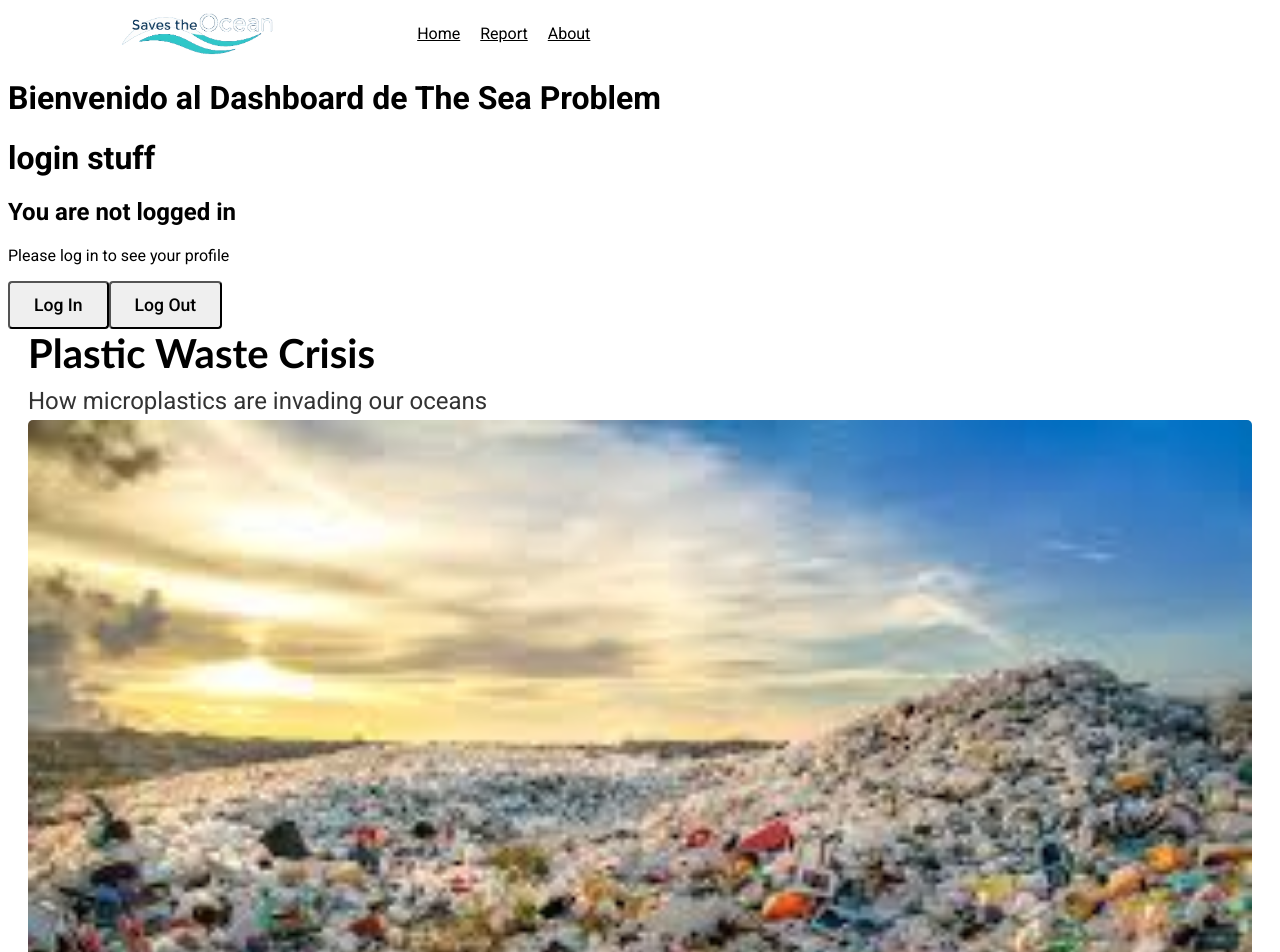
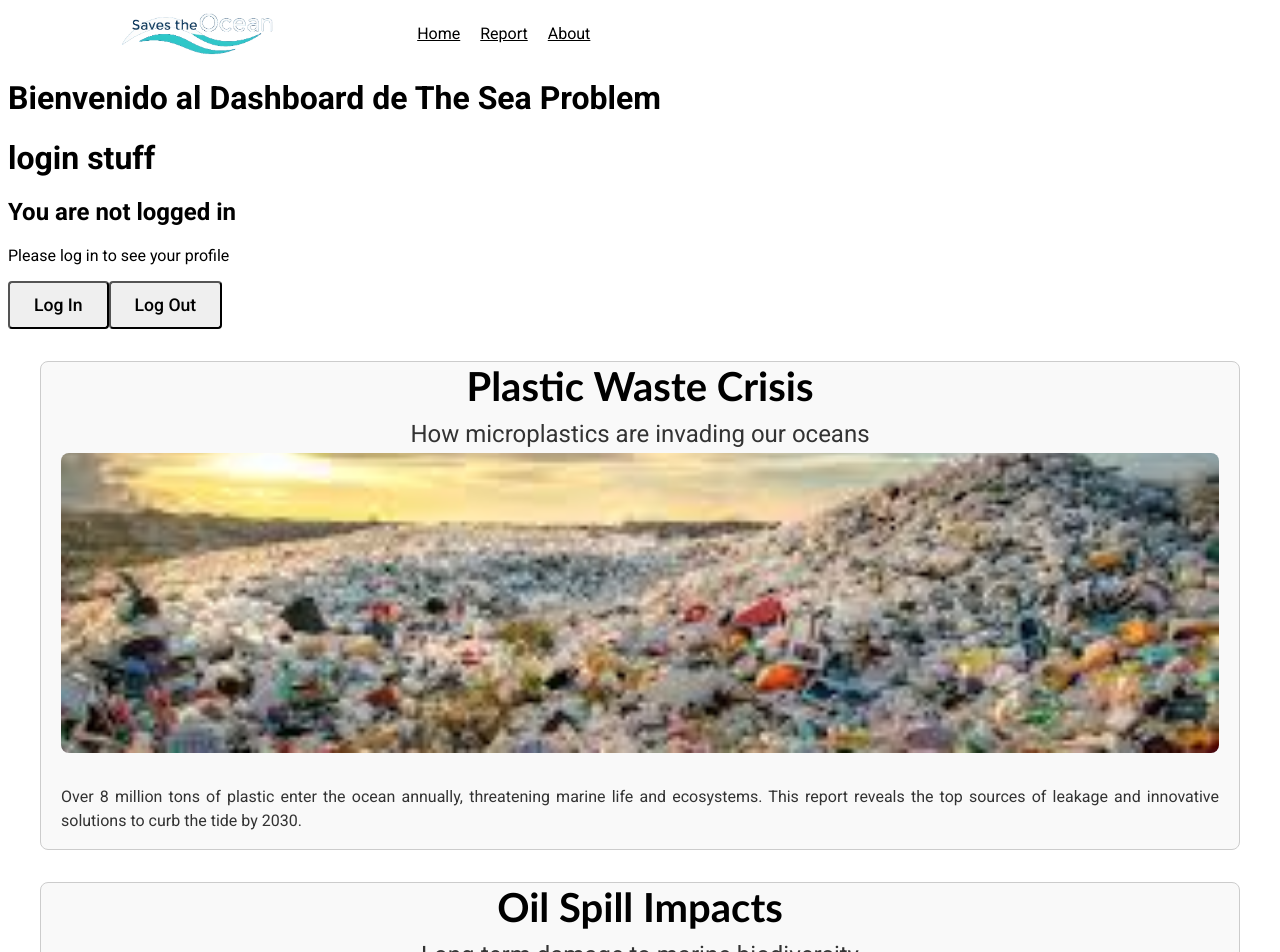
Before and after one commit to IsaacRamosDaw/TheSeaProblem, a React (Vite) app in the folder frontend/: page / in a window 1280 px wide. Shown: the top 952 px of the page. Built offline with nearby package versions, Linux system fonts and the light colour scheme; no server answers.

Commit message:
doing presentation v2

```diff
--- a/frontend/src/components/landing/staticReports/individualStaticReport/staticReportComp.scss
+++ b/frontend/src/components/landing/staticReports/individualStaticReport/staticReportComp.scss
@@ -20,9 +20,47 @@ div.static-report {
     margin: 0 auto;
     width: 100%;
     border-radius: 5px;
+
+    @include respond-to(desktop) {
+      width: 100%;
+    max-height: 300px;
+    object-fit: cover;
+    border-radius: 8px;
+    margin-bottom: 1rem;
+    }
   }
 
   .paragraph{
     margin: 5px 0;
   }
 }
+
+.static-report {
+  display: flex;
+  flex-direction: column;
+  align-items: center;
+  margin: 2rem;
+  padding: 1rem;
+  border: 1px solid #ccc;
+  border-radius: 8px;
+  background-color: #f9f9f9;
+
+  .report-title {
+    font-size: 2em;
+    font-weight: bold;
+    margin-bottom: 0.5rem;
+  }
+
+  .report-sub-title {
+    font-size: 1.5em;
+    color: #555;
+    margin-bottom: 1rem;
+  }
+
+  .report-paragraph {
+    font-size: 1em;
+    color: #333;
+    line-height: 1.5;
+    text-align: justify;
+  }
+}
```
